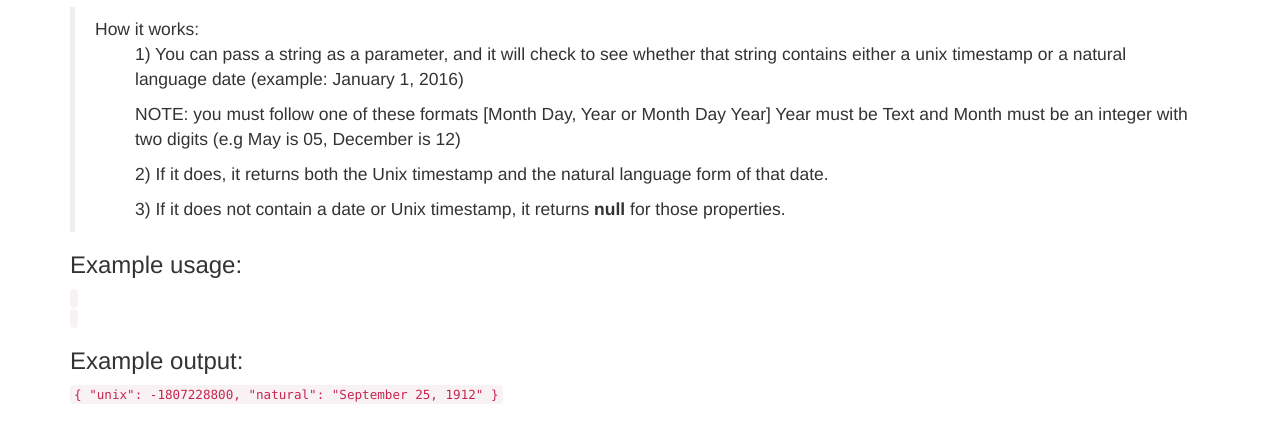
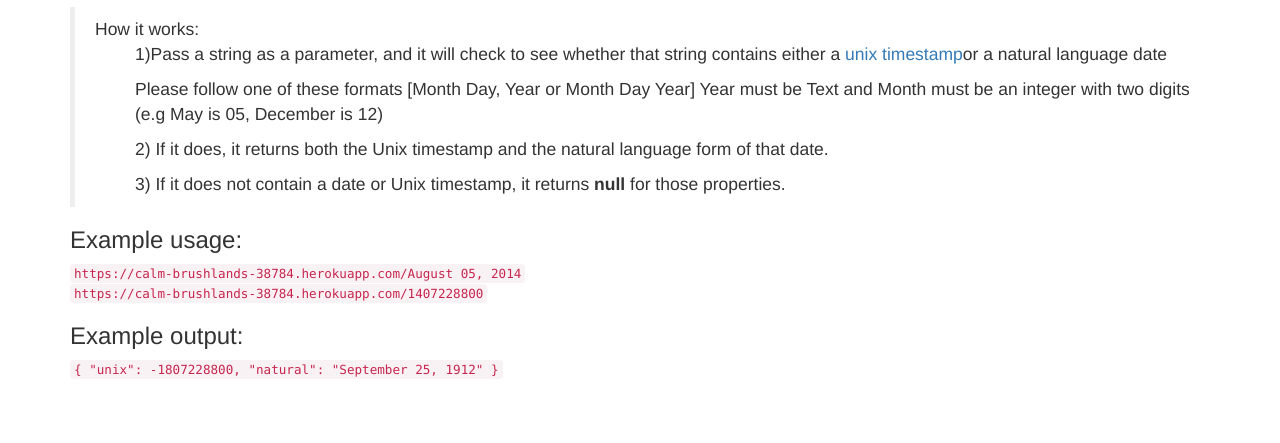
Before and after one commit to vvolfkind/timestamp-fcc, a website: page index.html in a window 1280 px wide. Shown: the part 63-506 px from the top of the page. Drawn offline with nearby package versions, Linux system fonts and the light colour scheme.

Commit message:
Final commit

```diff
--- a/index.html
+++ b/index.html
@@ -9,17 +9,16 @@
             <h1 class="header">API Project #1: Timestamp microservice by <a href="https://www.freecodecamp.org/vvolfkind">vvolfkind</a></a></h1>
             <blockquote>
                 How it works:
-                <ul>1) You can pass a string as a parameter, and it will check to see whether that string
-                contains either a unix timestamp or a natural language date (example: January 1, 2016) </ul>
-                <ul>NOTE: you must follow one of these formats [Month Day, Year or Month Day Year]
-                Year must be Text and Month must be an integer with two digits (e.g May is 05, December is 12)
-                </ul>
+                <ul>1)Pass a string as a parameter, and it will check to see whether that string
+                contains either a <a href="https://www.unixtimestamp.com/">unix timestamp</a>or a natural language date</ul>
+                <ul>Please follow one of these formats [Month Day, Year or Month Day Year]
+                Year must be Text and Month must be an integer with two digits (e.g May is 05, December is 12)</ul>
                 <ul>2) If it does, it returns both the Unix timestamp and the natural language form of that date.</ul>
                 <ul>3) If it does not contain a date or Unix timestamp, it returns <strong>null</strong> for those properties.</ul>
             </blockquote>
             <h3>Example usage:</h3>
-            <code></code><br>
-            <code></code>
+            <code>https://calm-brushlands-38784.herokuapp.com/August 05, 2014</code><br>
+            <code>https://calm-brushlands-38784.herokuapp.com/1407228800</code>
             <h3>Example output:</h3>
             <code>
                 {
```
